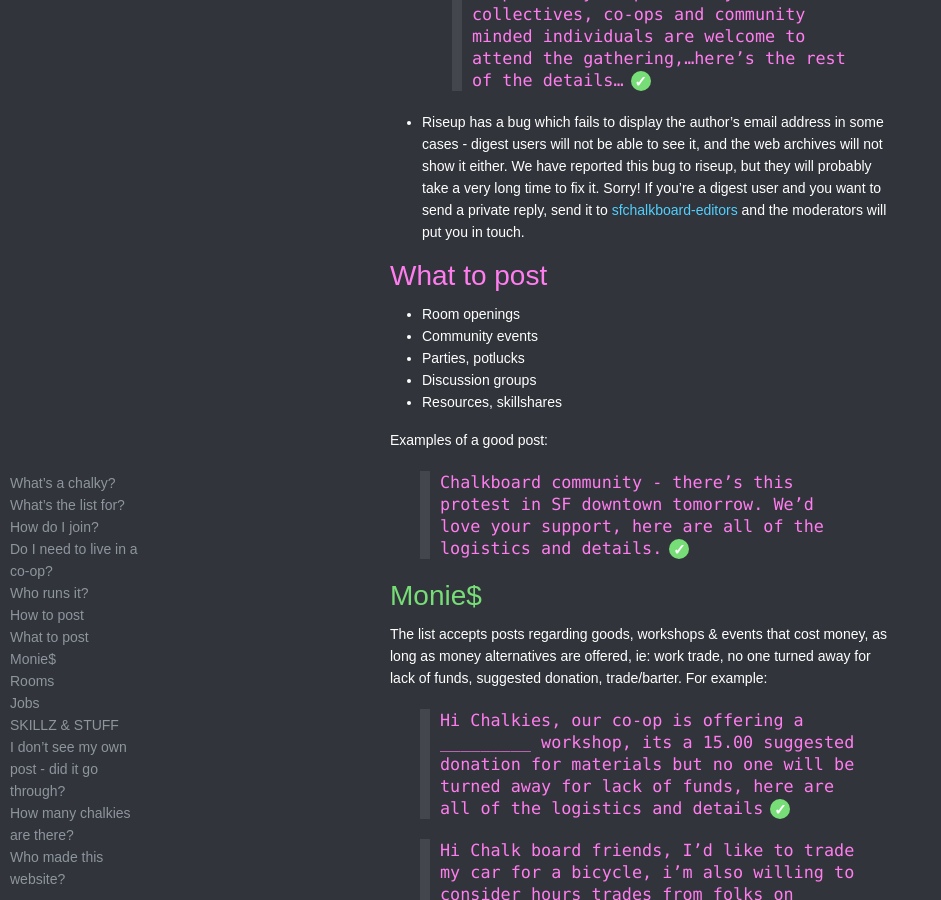
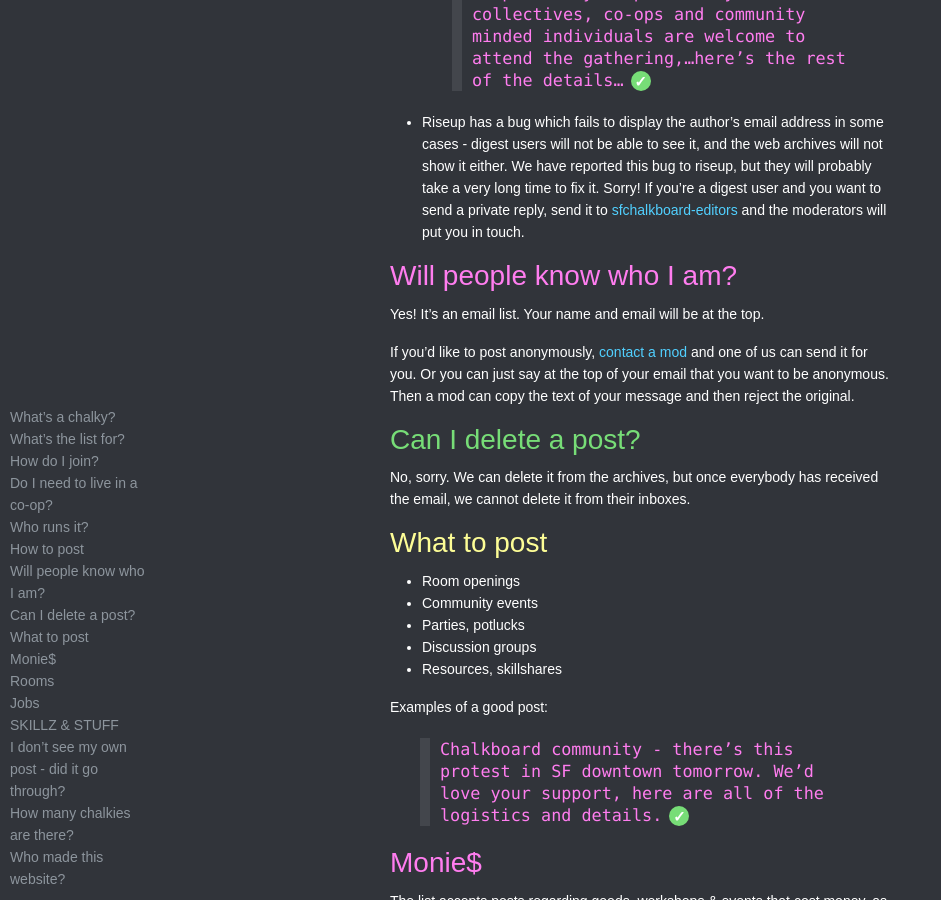
Before and after one commit to organicunity/chalkies.github.io, a Jekyll site: the page built from index.md, in a window 1280 px wide and 900 px high, scrolled down 1399 px. Shown: the whole window, without its empty margins (0-941 px from the left). Built offline with Jekyll 4.4.1, drawn with Linux system fonts in a browser that asks for light colours; some web fonts are replaced; comment, search, counter and statistics services are not loaded; a style sheet for code colours, icons or effects is not loaded; our own code applies the rules of GitHub Pages for plain Markdown files.

Commit message:
emails aren't anonymous and can't be deleted

```diff
--- a/index.md
+++ b/index.md
@@ -45,6 +45,16 @@ When replying to posts:
     > Becca & Chalkies. Becca, I wanted to respond to your post and yes all collectives, co-ops and community minded individuals are welcome to attend the gathering,...here’s the rest of the details...
     {:.do}
 * Riseup has a bug which fails to display the author's email address in some cases - digest users will not be able to see it, and the web archives will not show it either. We have reported this bug to riseup, but they will probably take a very long time to fix it. Sorry! If you're a digest user and you want to send a private reply, send it to [sfchalkboard-editors](mailto:sfchalkboard-editors@lists.riseup.net) and the moderators will put you in touch.
+
+# Will people know who I am?
+
+Yes! It's an email list. Your name and email will be at the top.
+
+If you'd like to post anonymously, [contact a mod](# Who runs it?) and one of us can send it for you. Or you can just say at the top of your email that you want to be anonymous. Then a mod can copy the text of your message and then reject the original.
+
+# Can I delete a post?
+
+No, sorry. We can delete it from the archives, but once everybody has received the email, we cannot delete it from their inboxes.
 
 # What to post
 
```
